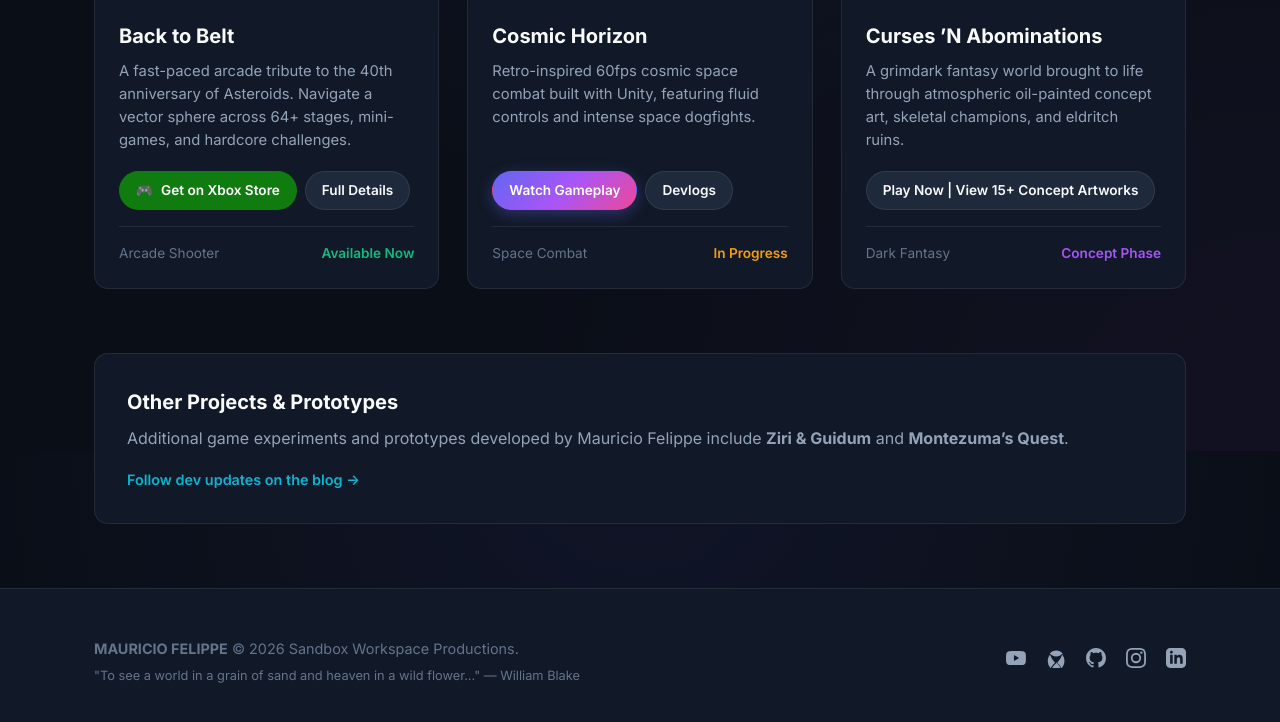
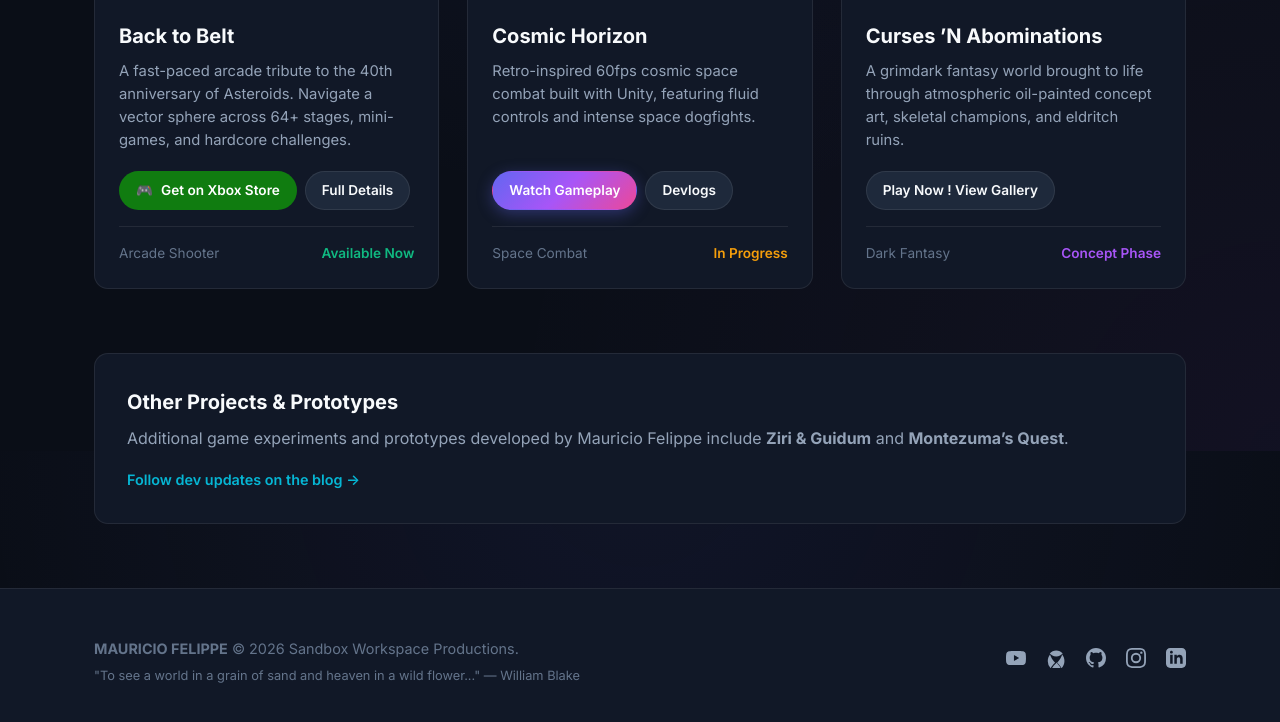
Before and after one commit to mauriciofelippe/mauriciofelippe.github.io, a Jekyll site: the page built from games/index.html, in a window 1280 px wide and 1183 px high, cut to the strip 449-1171 px from the top of the window. Built offline with Jekyll 4.4.1, drawn with Linux system fonts in a browser that asks for light colours.

Commit message:
PlayNow ViewGallery

```diff
--- a/games/index.html
+++ b/games/index.html
@@ -81,7 +81,7 @@ description: Independent games by Mauricio Felippe / Sandbox Workspace Productio
           </p>
           <div style="display: flex; gap: 0.5rem; flex-wrap: wrap; margin-bottom: 1rem;">
             <a href="{{ '/games/curses-n-abominations/' | relative_url }}" class="btn btn-secondary" style="padding: 0.45rem 1rem; font-size: 0.85rem;">
-              Play Now | View 15+ Concept Artworks
+              Play Now ! View Gallery
             </a>
           </div>
           <div class="card-footer">
```
